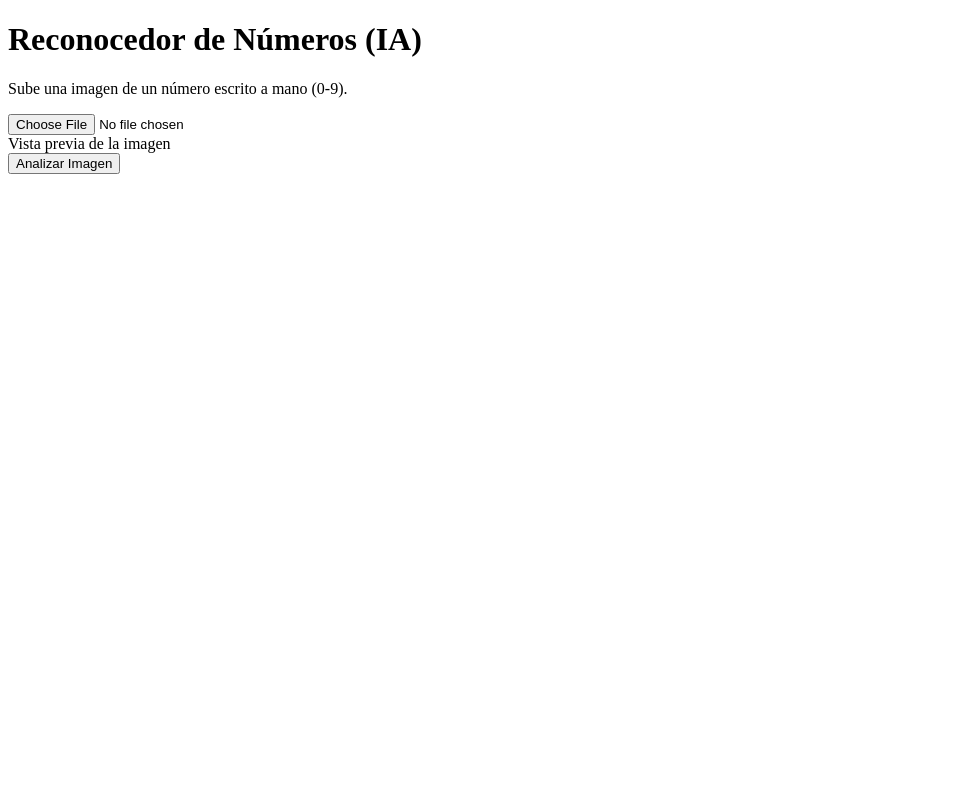
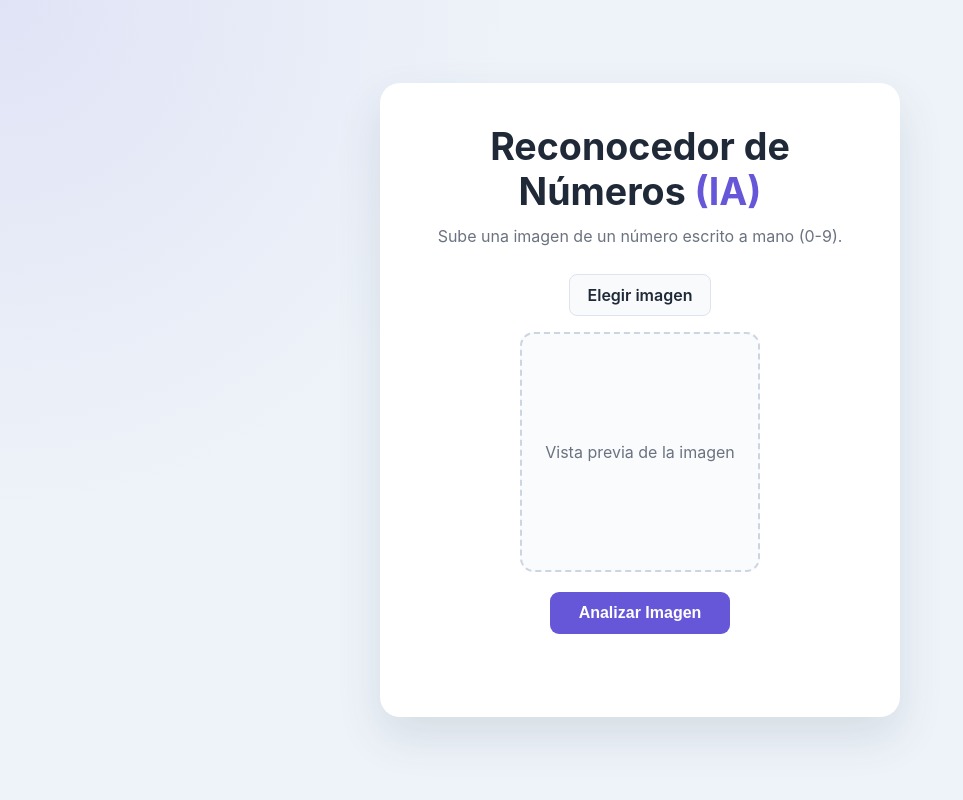
Before and after one commit to JosephV-Q/codespaces-flask, a Flask app: template templates/index.html in a window 1280 px wide. Shown: the whole page, without its empty margins (0-963 px from the left). Run offline with Flask 3, Linux system fonts and the light colour scheme; the template is opened without the code that fills it, so the values that code supplies are empty; parts of the project's set-up code (start-up, migrations or seed data) failed here and were passed over.

Commit message:
Feat: news CSS

```diff
--- a/static/main.css
+++ b/static/main.css
@@ -1,45 +1,157 @@
+:root {
+    --fondo: #eef3f9;
+    --blanco: #ffffff;
+    --texto: #1f2937;
+    --texto-suave: #6b7280;
+    --principal: #6657d9;
+    --principal-oscuro: #5143bd;
+    --borde: #dde4ee;
+}
+
+* {
+    box-sizing: border-box;
+}
+
 body {
     margin: 0;
-    font-family: -apple-system, BlinkMacSystemFont, "Segoe UI", "Roboto", "Oxygen",
-        "Ubuntu", "Cantarell", "Fira Sans", "Droid Sans", "Helvetica Neue",
-        sans-serif;
-    -webkit-font-smoothing: antialiased;
-    -moz-osx-font-smoothing: grayscale;
+    min-height: 100vh;
+    font-family: -apple-system, BlinkMacSystemFont, "Segoe UI", Roboto, sans-serif;
+    color: var(--texto);
+    background:
+        radial-gradient(circle at top left, rgba(102, 87, 217, 0.10), transparent 32rem),
+        var(--fondo);
 }
 
-code {
-    font-family: source-code-pro, Menlo, Monaco, Consolas, "Courier New",
-        monospace;
+.contenedor {
+    min-height: 100vh;
+    display: grid;
+    place-items: center;
+    padding: 32px 16px;
 }
 
-.App {
+.tarjeta {
+    width: min(520px, 100%);
+    padding: 40px;
+    border: 1px solid rgba(255, 255, 255, 0.8);
+    border-radius: 20px;
+    background: var(--blanco);
+    box-shadow: 0 20px 45px rgba(44, 62, 80, 0.12);
     text-align: center;
 }
 
-.App-logo {
-    height: 40vmin;
-    pointer-events: none;
+h1 {
+    margin: 0;
+    font-size: clamp(1.7rem, 5vw, 2.35rem);
 }
 
-.App-header {
-    background-color: #282c34;
-    min-height: 100vh;
+h1 span {
+    color: var(--principal);
+}
+
+.descripcion {
+    margin: 12px 0 28px;
+    color: var(--texto-suave);
+}
+
+#formulario {
     display: flex;
     flex-direction: column;
     align-items: center;
-    justify-content: center;
-    font-size: calc(10px + 2vmin);
-    color: white;
 }
 
-.App-link {
-    color: #61dafb;
+#inputImagen {
+    position: absolute;
+    width: 1px;
+    height: 1px;
+    overflow: hidden;
+    clip: rect(0 0 0 0);
 }
 
-.heart {
-    color: #ff0000;
+.selector-imagen {
+    margin-bottom: 16px;
+    padding: 10px 18px;
+    border: 1px solid var(--borde);
+    border-radius: 8px;
+    background: #f8fafc;
+    cursor: pointer;
+    font-weight: 600;
+    transition: border-color 160ms ease, background 160ms ease;
 }
 
-.small {
-    font-size: 0.75rem;
+.selector-imagen:hover {
+    border-color: var(--principal);
+    background: #f3f1ff;
 }
+
+.preview-caja {
+    width: 240px;
+    height: 240px;
+    display: grid;
+    place-items: center;
+    margin-bottom: 20px;
+    overflow: hidden;
+    border: 2px dashed #ccd5e2;
+    border-radius: 14px;
+    background: #fafbfd;
+    color: var(--texto-suave);
+}
+
+#preview {
+    display: none;
+    width: 100%;
+    height: 100%;
+    object-fit: contain;
+}
+
+#preview.visible {
+    display: block;
+}
+
+#btnEnviar {
+    min-width: 180px;
+    padding: 12px 22px;
+    border: 0;
+    border-radius: 9px;
+    background: var(--principal);
+    color: var(--blanco);
+    cursor: pointer;
+    font-size: 1rem;
+    font-weight: 700;
+    transition: background 160ms ease, transform 160ms ease;
+}
+
+#btnEnviar:hover:not(:disabled) {
+    background: var(--principal-oscuro);
+    transform: translateY(-1px);
+}
+
+#btnEnviar:disabled {
+    cursor: wait;
+    opacity: 0.65;
+}
+
+#resultado {
+    min-height: 24px;
+    margin-top: 18px;
+    font-size: 1.1rem;
+    font-weight: 700;
+}
+
+#resultado small {
+    color: var(--texto-suave);
+}
+
+#resultado.error {
+    color: #c53030;
+}
+
+@media (max-width: 560px) {
+    .tarjeta {
+        padding: 28px 18px;
+    }
+
+    .preview-caja {
+        width: 210px;
+        height: 210px;
+    }
+}
--- a/templates/index.html
+++ b/templates/index.html
@@ -4,24 +4,31 @@
     <meta charset="UTF-8">
     <meta name="viewport" content="width=device-width, initial-scale=1.0">
     <title>Reconocedor MNIST</title>
+    <link rel="stylesheet" href="{{ url_for('static', filename='main.css') }}">
 </head>
 <body>
-
-    <h1>Reconocedor de Números (IA)</h1>
-    <p>Sube una imagen de un número escrito a mano (0-9).</p>
+    <main class="contenedor">
+        <section class="tarjeta">
+            <h1>Reconocedor de Números <span>(IA)</span></h1>
+            <p class="descripcion">Sube una imagen de un número escrito a mano (0-9).</p>
 
             <form id="formulario">
+                <label class="selector-imagen" for="inputImagen">
+                    Elegir imagen
+                </label>
                 <input type="file" id="inputImagen" accept="image/*" required>
 
                 <div class="preview-caja">
-            <img id="preview" style="display: none;" alt="Previsualización">
+                    <img id="preview" alt="Previsualización">
                     <span id="textoPreview">Vista previa de la imagen</span>
                 </div>
 
                 <button type="submit" id="btnEnviar">Analizar Imagen</button>
             </form>
 
-    <div id="resultado"></div>
+            <div id="resultado" role="status" aria-live="polite"></div>
+        </section>
+    </main>
 
     <script>
         const inputImagen = document.getElementById('inputImagen');
@@ -38,8 +45,9 @@
                 const reader = new FileReader();
                 reader.onload = function(e) {
                     preview.src = e.target.result;
-                    preview.style.display = 'block';
+                    preview.classList.add('visible');
                     textoPreview.style.display = 'none';
+                    divResultado.classList.remove('error');
                     divResultado.innerHTML = ''; // Limpiar resultados anteriores
                 }
                 reader.readAsDataURL(file);
@@ -69,12 +77,15 @@
                 const data = await response.json();
 
                 if (response.ok) {
-                    divResultado.innerHTML = `¡Es un ${data.numero_predicho}! <br><small style="color: gray">Confianza: ${data.confianza}%</small>`;
+                    divResultado.classList.remove('error');
+                    divResultado.innerHTML = `¡Es un ${data.numero_predicho}! <br><small>Confianza: ${data.confianza}%</small>`;
                 } else {
-                    divResultado.innerHTML = `<span style="color: red">Error: ${data.error}</span>`;
+                    divResultado.classList.add('error');
+                    divResultado.innerHTML = `Error: ${data.error}`;
                 }
             } catch (error) {
-                divResultado.innerHTML = `<span style="color: red">Error de conexión con el servidor.</span>`;
+                divResultado.classList.add('error');
+                divResultado.innerHTML = 'Error de conexión con el servidor.';
             } finally {
                 btnEnviar.disabled = false;
                 btnEnviar.textContent = 'Analizar Imagen';
```
Lines whose indentation alone changed are shown as unchanged.
